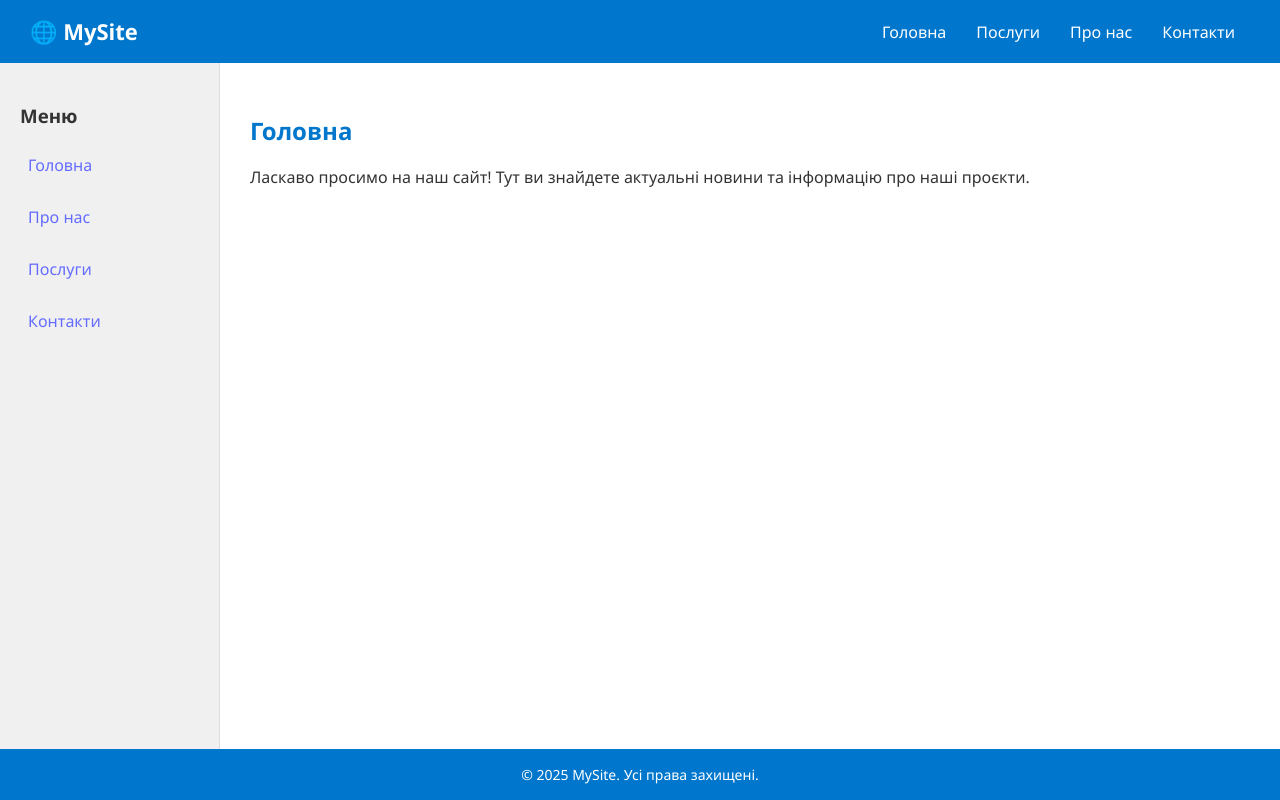
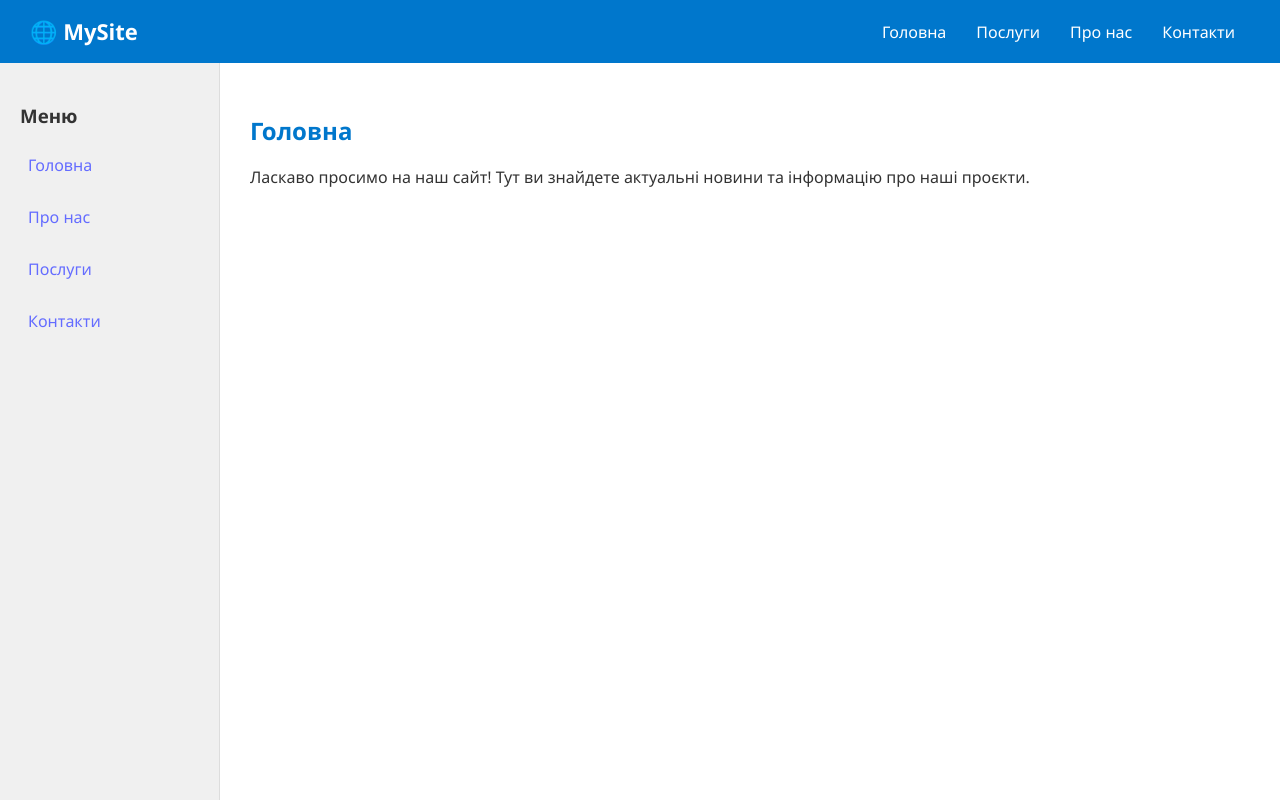
Before and after one commit to Cruel0224/Front-End-Pro, a React (Vite) app: page / in a window 1280 px wide. Built offline with nearby package versions, Linux system fonts and the light colour scheme.

Commit message:
Update App.jsx

```diff
--- a/src/App.jsx
+++ b/src/App.jsx
@@ -80,7 +80,6 @@ function App() {
                 </aside>
                 <main className="main">{renderContent()}</main>
             </div>
-            <footer className="footer">© 2025 MySite. Усі права захищені.</footer>
         </div>
     );
 }
```
